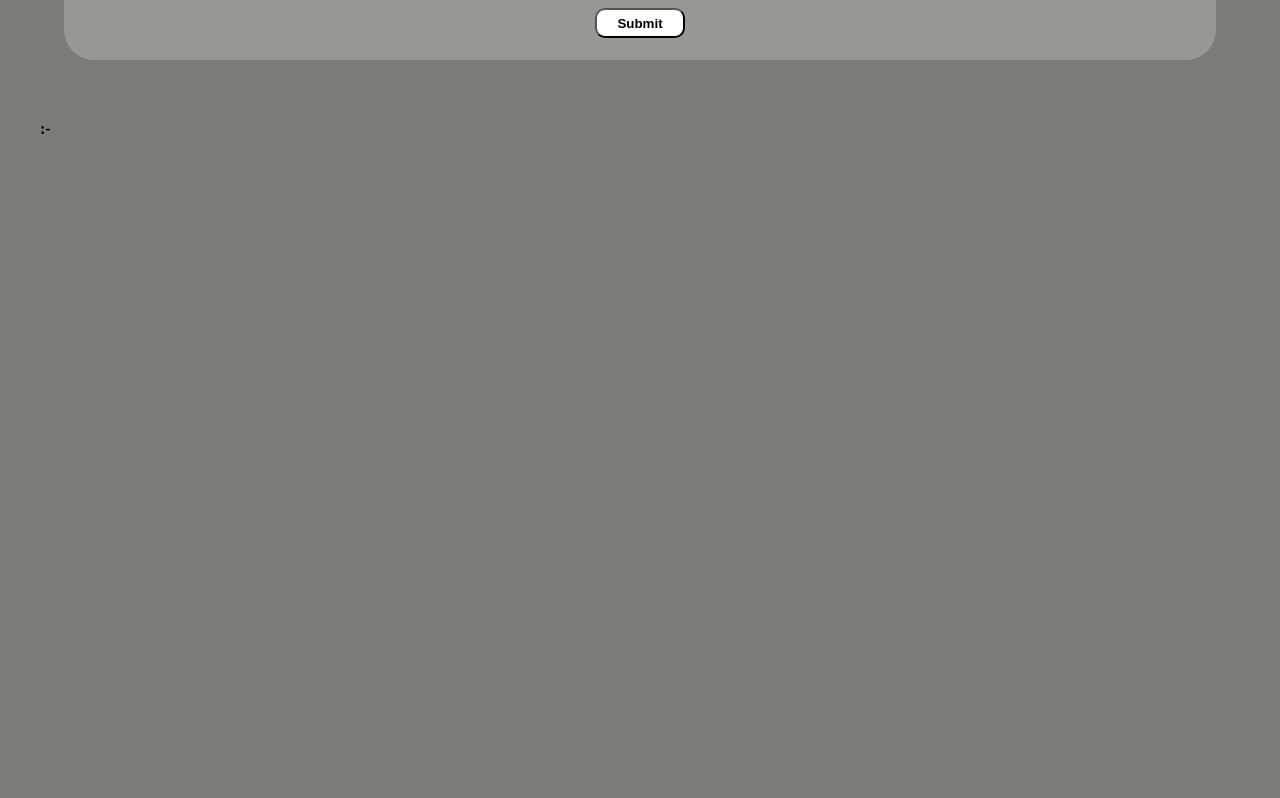
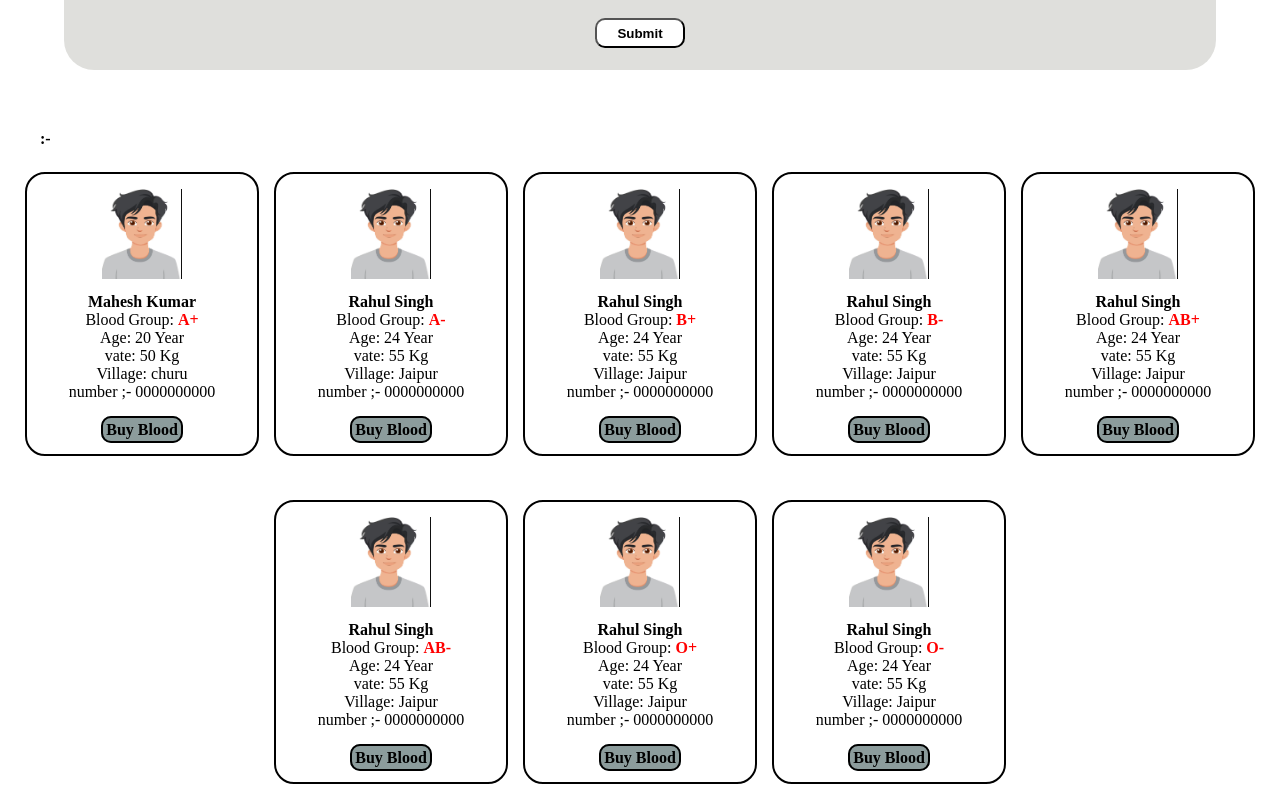
Before and after one commit to The-ishvar/codeyogi-fest, a plain HTML site: page index2javascript.html in a window 1280 px wide. Shown: the part 470-1268 px from the top of the page. Before the commit the page ends 800 px from the top, so only its background shows below. Drawn offline with Linux system fonts and the light colour scheme.

Commit message:
doner add

```diff
--- a/index2javascript.html
+++ b/index2javascript.html
@@ -15,7 +15,7 @@
     }
 
     body {
-        background-color: rgb(123, 123, 119);
+        background-color: rgb(255, 255, 255);
     }
 
     .conter {
@@ -78,6 +78,53 @@
         width: 100px;
         height: 20px;
     } */
+
+
+        .conter {
+            display: flex;
+            flex-wrap: wrap;
+            gap: 15px;
+            padding-top: 10px;
+            justify-content: center;
+        }
+
+        .card {
+            width: 200px;
+            padding: 15px;
+            border-radius: 20px;
+            border: 2px solid black;
+            text-align: center;
+        }
+
+        .card img {
+            width: 80px;
+            height: 90px;
+            margin-bottom: 10px;
+        }
+
+        .card span {
+            font-weight: bold;
+            color: red;
+        }
+
+        .card p {
+            margin-bottom: 20px;
+        }
+
+        .card a {
+            color: black;
+            font-weight: 700;
+            border: 2px solid black;
+            text-decoration: none;
+            padding: 3px;
+            border-radius: 10px;
+            background-color: rgb(140, 156, 156);
+        }
+
+        .card a:hover {
+            background-color: white;
+        }
+
 </style>
 
 <script>
@@ -139,8 +186,112 @@
             <button type="button" onclick="bloodDonit()">Submit</button>
         </form>
     </div>
+    <p id="ruten">:-</p>
 
-    <p id="ruten">:-</p>
+<div class="conter">
+
+        <div class="card">
+            <img src="blooddon.png" alt="donor">
+            <h4>Mahesh Kumar</h4>
+            <p>
+                Blood Group: <span>A+</span><br>
+                Age: 20 Year<br>
+                vate: 50 Kg<br>
+                Village: churu
+                <br>number ;- 0000000000
+            </p>
+
+            <a href="">Buy Blood</a>
+        </div>
+
+        <div class="card">
+            <img src="blooddon.png" alt="donor">
+            <h4>Rahul Singh</h4>
+            <p>
+                Blood Group: <span>A-</span><br>
+                Age: 24 Year<br>
+                vate: 55 Kg<br>
+                Village: Jaipur <br>number ;- 0000000000
+            </p>
+            <a href="">Buy Blood</a>
+        </div>
+
+        <div class="card">
+            <img src="blooddon.png" alt="donor">
+            <h4>Rahul Singh</h4>
+            <p>
+                Blood Group: <span>B+</span><br>
+                Age: 24 Year<br>
+                vate: 55 Kg<br>
+                Village: Jaipur <br>number ;- 0000000000
+            </p>
+            <a href="">Buy Blood</a>
+        </div>
+
+        <div class="card">
+            <img src="blooddon.png" alt="donor">
+            <h4>Rahul Singh</h4>
+            <p>
+                Blood Group: <span>B-</span><br>
+                Age: 24 Year<br>
+                vate: 55 Kg<br>
+                Village: Jaipur <br>number ;- 0000000000
+            </p>
+            <a href="">Buy Blood</a>
+        </div>
+
+        <div class="card">
+            <img src="blooddon.png" alt="donor">
+            <h4>Rahul Singh</h4>
+            <p>
+                Blood Group: <span>AB+</span><br>
+                Age: 24 Year<br>
+                vate: 55 Kg<br>
+                Village: Jaipur <br>number ;- 0000000000
+            </p>
+            <a href="">Buy Blood</a>
+        </div>
+
+        <div class="card">
+            <img src="blooddon.png" alt="donor">
+            <h4>Rahul Singh</h4>
+            <p>
+                Blood Group: <span>AB-</span><br>
+                Age: 24 Year<br>
+                vate: 55 Kg<br>
+                Village: Jaipur <br>number ;- 0000000000
+            </p>
+            <a href="">Buy Blood</a>
+        </div>
+
+        <div class="card">
+            <img src="blooddon.png" alt="donor">
+            <h4>Rahul Singh</h4>
+            <p>
+                Blood Group: <span>O+</span><br>
+                Age: 24 Year<br>
+                vate: 55 Kg<br>
+                Village: Jaipur <br>number ;- 0000000000
+            </p>
+            <a href="">Buy Blood</a>
+        </div>
+
+        <div class="card">
+            <img src="blooddon.png" alt="donor">
+            <h4>Rahul Singh</h4>
+            <p>
+                Blood Group: <span>O-</span><br>
+                Age: 24 Year<br>
+                vate: 55 Kg<br>
+                Village: Jaipur <br>number ;- 0000000000
+            </p>
+            <a href="">Buy Blood</a>
+        </div>
+
+
+    </div>
+
+
 </body>
 
 </html>
```
